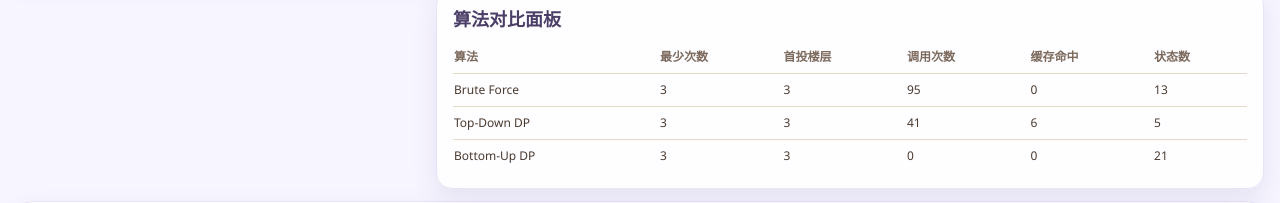
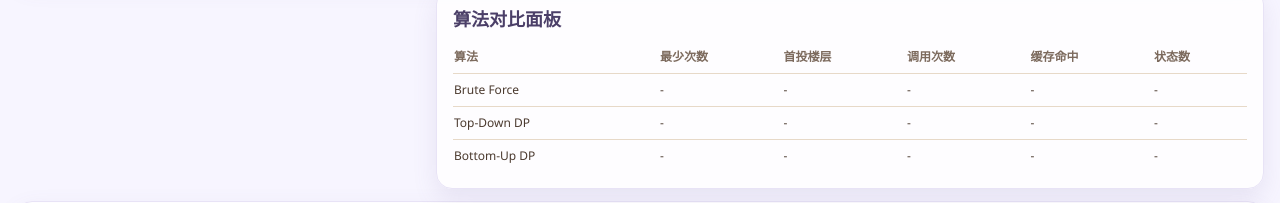
Before and after one commit to Jihongying0909/test4-demo, a React (Vite) app: page / in a window 1280 px wide. Shown: the part 3122-3325 px from the top of the page. Built offline with nearby package versions, Linux system fonts and the light colour scheme.

Commit message:
update2312

```diff
--- a/src/App.tsx
+++ b/src/App.tsx
@@ -1,4 +1,4 @@
-import { useEffect, useMemo, useState } from 'react';
+import { useEffect, useState } from 'react';
 import ControlPanel from './components/ControlPanel';
 import PseudocodePanel from './components/PseudocodePanel';
 import VisualizationPanel from './components/VisualizationPanel';
@@ -30,12 +30,7 @@ export default function App() {
   const [status, setStatus] = useState<'Ready' | 'Running' | 'Paused' | 'Finished'>('Ready');
   const [tab, setTab] = useState<'table' | 'reach'>('table');
   const [bottomTab, setBottomTab] = useState<'explain' | 'log' | 'complexity'>('explain');
-
-  const allCompare = useMemo(() => ({
-    brute: generateBruteForceSteps(Math.min(k, 4), Math.min(n, 8)),
-    top: generateTopDownSteps(Math.min(k, 6), Math.min(n, 15)),
-    bottom: generateBottomUpSteps(Math.min(k, 8), Math.min(n, 20)),
-  }), [k, n]);
+  const [allCompare, setAllCompare] = useState<{ brute?: Step[]; top?: Step[]; bottom?: Step[] }>({});
 
   const current = steps[idx];
   const visited = new Set(steps.slice(0, idx + 1).map((s) => s.pseudoLine));
@@ -71,6 +66,15 @@ export default function App() {
     setSteps(generated);
     setIdx(0);
     setStatus('Ready');
+
+    // Compare data is expensive; compute only after Start to avoid UI freezing while typing.
+    setTimeout(() => {
+      setAllCompare({
+        brute: generateBruteForceSteps(Math.min(k, 4), Math.min(n, 8)),
+        top: generateTopDownSteps(Math.min(k, 6), Math.min(n, 15)),
+        bottom: generateBottomUpSteps(Math.min(k, 8), Math.min(n, 20)),
+      });
+    }, 0);
   };
 
   const linesKey = algorithm === 'reach' ? 'bottomup' : algorithm;
```
Also changed, not shown: 3 other files (tests, documents, lock files or other folders).
